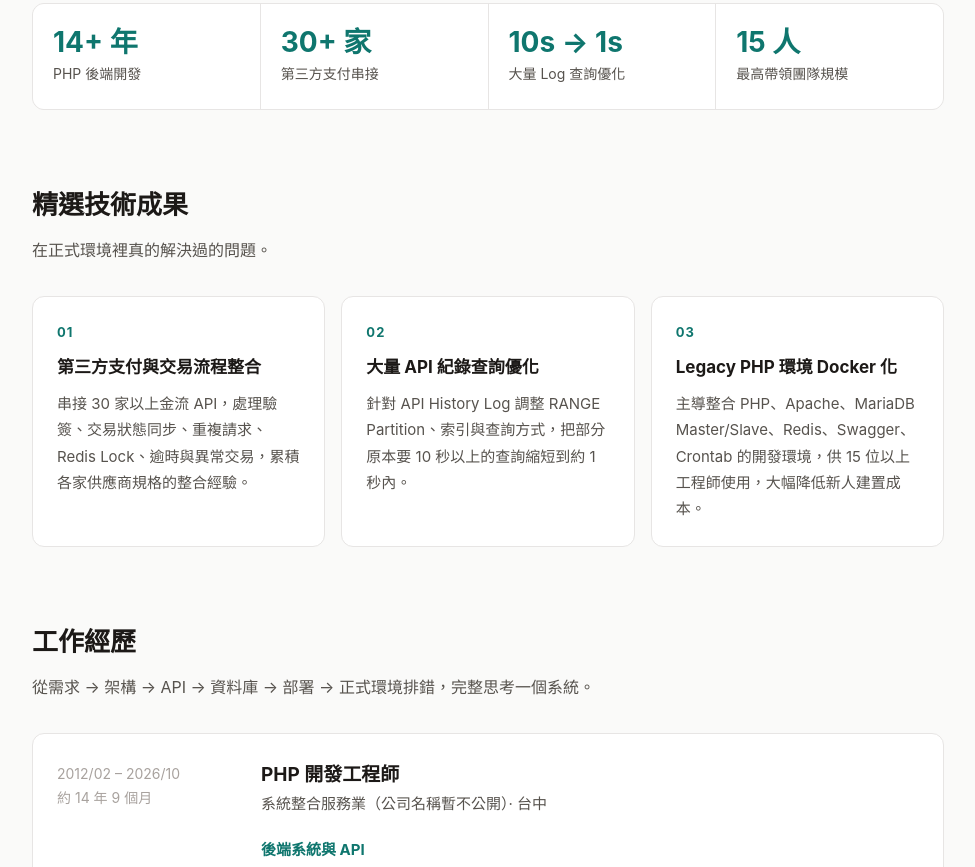
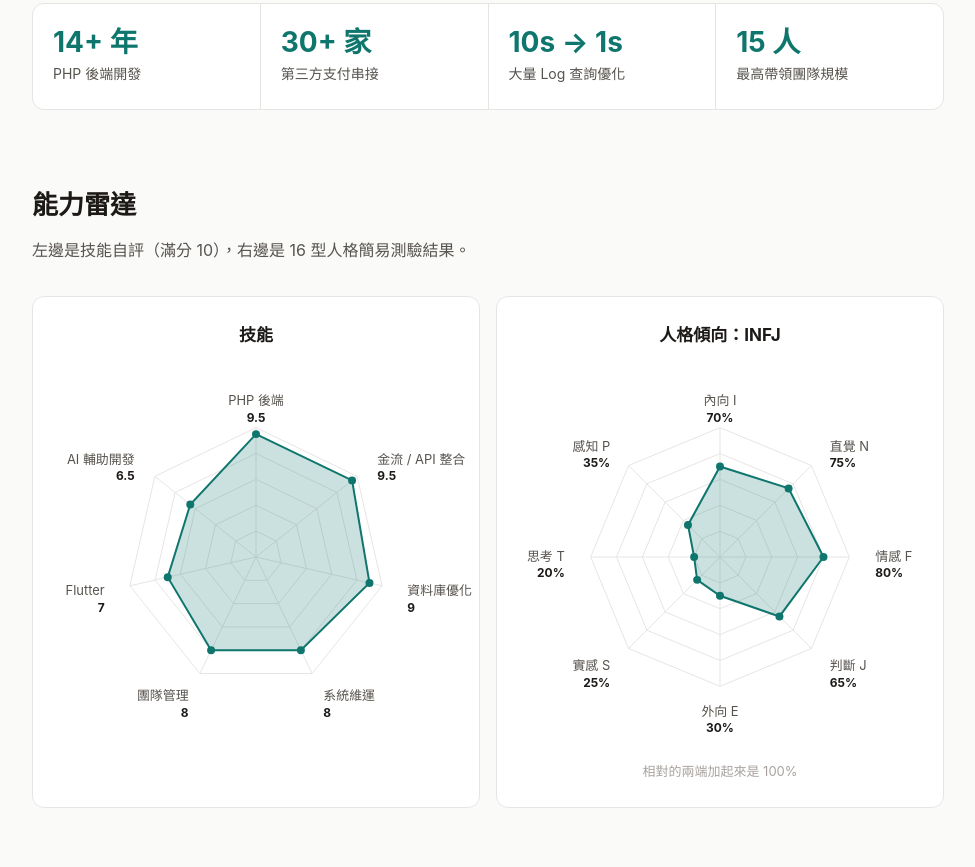
Before and after one commit to v03071106/v03071106.github.io, a plain HTML site: page index.html in a window 1280 px wide. Shown: the part 629-1496 px from the top of the page, without its empty margins (152-1127 px from the left). Drawn offline with Linux system fonts and the light colour scheme.

Commit message:
加入技能與人格雷達圖
Co-Authored-By: Claude Opus 5.5 <noreply@anthropic.com>

```diff
--- a/index.html
+++ b/index.html
@@ -89,6 +89,17 @@
   .skills .tags { margin-top: 10px; }
   .skills .tag { background: var(--code); }
 
+  .radars { display: grid; grid-template-columns: repeat(auto-fit, minmax(300px, 1fr)); gap: 16px; }
+  .radar-card h3 { text-align: center; }
+  .radar-note { text-align: center; font-size: 13px !important; color: var(--faint) !important; margin-top: 4px !important; }
+  .radar svg { display: block; width: 100%; max-width: 420px; margin: 0 auto; overflow: visible; }
+  .radar .grid { fill: none; stroke: var(--line); }
+  .radar .axis { stroke: var(--line); }
+  .radar .area { fill: color-mix(in srgb, var(--accent) 22%, transparent); stroke: var(--accent); stroke-width: 2; }
+  .radar .dot { fill: var(--accent); }
+  .radar .lbl { fill: var(--muted); font-size: 13px; }
+  .radar .val { fill: var(--text); font-size: 12px; font-weight: 700; }
+
   footer { margin-top: 96px; padding: 56px 0; border-top: 1px solid var(--line); }
   footer h2 { margin-bottom: 10px; }
   footer p { color: var(--muted); margin: 0 0 20px; }
@@ -110,6 +121,7 @@
     <a class="brand" href="#">Vam</a>
     <ul>
       <li><a href="#about">關於我</a></li>
+      <li><a href="#radar">能力</a></li>
       <li><a href="#highlights">技術成果</a></li>
       <li><a href="#experience">經歷</a></li>
       <li><a href="#works">作品</a></li>
@@ -144,6 +156,22 @@
     <div class="stat"><b>10s → 1s</b><span>大量 Log 查詢優化</span></div>
     <div class="stat"><b>15 人</b><span>最高帶領團隊規模</span></div>
   </div>
+
+  <section id="radar">
+    <h2>能力雷達</h2>
+    <p class="sub">左邊是技能自評（滿分 10），右邊是 16 型人格簡易測驗結果。</p>
+    <div class="radars">
+      <div class="card radar-card">
+        <h3>技能</h3>
+        <div class="radar" id="skillRadar"></div>
+      </div>
+      <div class="card radar-card">
+        <h3>人格傾向：INFJ</h3>
+        <div class="radar" id="mbtiRadar"></div>
+        <p class="radar-note">相對的兩端加起來是 100%</p>
+      </div>
+    </div>
+  </section>
 
   <section id="highlights">
     <h2>精選技術成果</h2>
@@ -299,5 +327,58 @@
   </footer>
 </main>
 
+<script>
+  function drawRadar(el, data, max, unit = '') {
+    const n = data.length, size = 400, c = size / 2, r = 130, ns = 'http://www.w3.org/2000/svg';
+    const pt = (i, v) => {
+      const a = -Math.PI / 2 + i * 2 * Math.PI / n;
+      return [c + Math.cos(a) * r * v / max, c + Math.sin(a) * r * v / max];
+    };
+    const svg = document.createElementNS(ns, 'svg');
+    svg.setAttribute('viewBox', `0 0 ${size} ${size}`);
+    svg.setAttribute('role', 'img');
+    svg.setAttribute('aria-label', data.map(d => `${d[0]} ${d[1]}`).join('、'));
+    const add = (tag, attrs, text) => {
+      const e = document.createElementNS(ns, tag);
+      for (const k in attrs) e.setAttribute(k, attrs[k]);
+      if (text != null) e.textContent = text;
+      svg.appendChild(e); return e;
+    };
+    for (let s = 1; s <= 5; s++)
+      add('polygon', { class: 'grid', points: data.map((_, i) => pt(i, max * s / 5).join(',')).join(' ') });
+    data.forEach((_, i) => { const [x, y] = pt(i, max); add('line', { class: 'axis', x1: c, y1: c, x2: x, y2: y }); });
+    add('polygon', { class: 'area', points: data.map((d, i) => pt(i, d[1]).join(',')).join(' ') });
+    data.forEach((d, i) => {
+      const [x, y] = pt(i, d[1]);
+      add('circle', { class: 'dot', cx: x, cy: y, r: 4 });
+      const [lx, ly] = pt(i, max * 1.2);
+      const anchor = Math.abs(lx - c) < 8 ? 'middle' : lx > c ? 'start' : 'end';
+      add('text', { class: 'lbl', x: lx, y: ly, 'text-anchor': anchor, 'dominant-baseline': 'middle' }, d[0]);
+      add('text', { class: 'val', x: lx, y: ly + 17, 'text-anchor': anchor, 'dominant-baseline': 'middle' }, d[1] + unit);
+    });
+    el.appendChild(svg);
+  }
+
+  drawRadar(document.getElementById('skillRadar'), [
+    ['PHP 後端', 9.5],
+    ['金流 / API 整合', 9.5],
+    ['資料庫優化', 9],
+    ['系統維運', 8],
+    ['團隊管理', 8],
+    ['Flutter', 7],
+    ['AI 輔助開發', 6.5],
+  ], 10);
+
+  drawRadar(document.getElementById('mbtiRadar'), [
+    ['內向 I', 70],
+    ['直覺 N', 75],
+    ['情感 F', 80],
+    ['判斷 J', 65],
+    ['外向 E', 30],
+    ['實感 S', 25],
+    ['思考 T', 20],
+    ['感知 P', 35],
+  ], 100, '%');
+</script>
 </body>
 </html>
```
